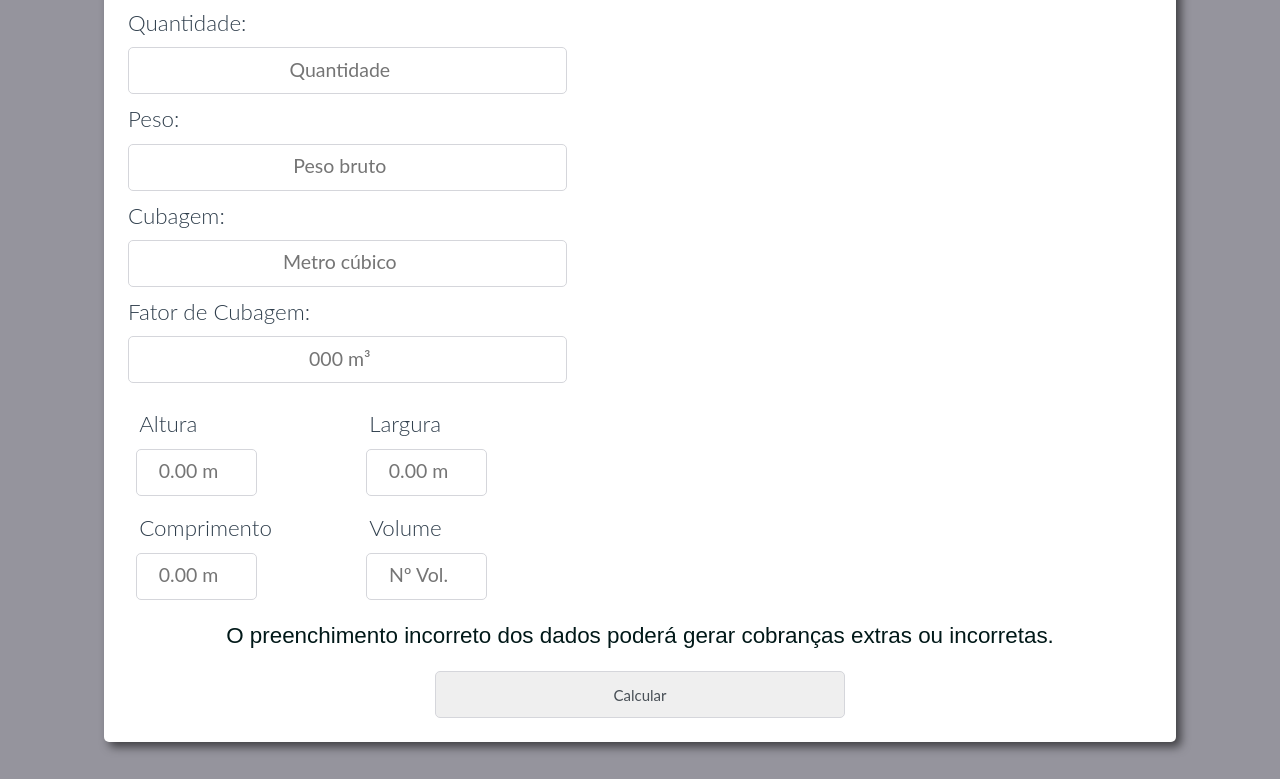
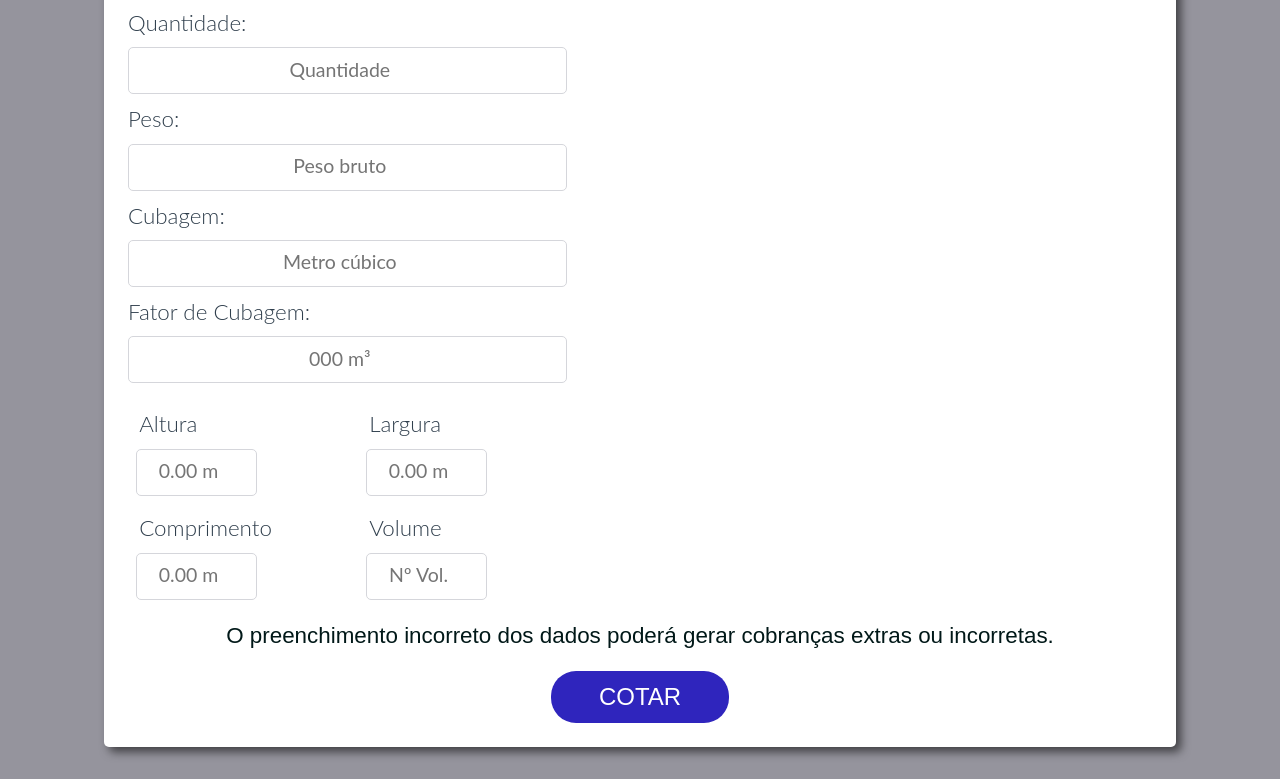
Before and after one commit to elieljuniorm/maia-transport, a React (Create React App) app: page / in a window 1280 px wide. Shown: the part 303-1082 px from the top of the page. Built offline with nearby package versions, Linux system fonts and the light colour scheme.

Commit message:
criando funcao de calculo

```diff
--- a/src/componente/Calculadora.js
+++ b/src/componente/Calculadora.js
@@ -3,6 +3,59 @@ import React from 'react'
 import styles from './Calculadora.module.css'
 
 function Calculadora() {
+
+    function calcular(){
+        let tab = Number(document.getElementById("fretepeso").value)
+        let val = Number(document.getElementById("valornf").value)
+        let pes = Number(document.getElementById("pesobruto").value)
+        let cub = Number(document.getElementById("cubagem").value)
+        let fat = Number(document.getElementById("fator").value)
+        let volume = Number(document.getElementById("volume").value)
+        let alt = Number(document.getElementById("altura").value)
+        let com = Number(document.getElementById("comprimento").value)
+        let lag = Number(document.getElementById("largura").value)
+        let res = document.getElementById('resultado')
+        let dim = (alt*com*lag*volume)*fat
+        let cubft = cub*fat
+        const seguro = 0.007
+        const icms = 0.93
+        const taxa = 65.00
+
+        if(val <= 0 || pes <= 0){
+            alert('VALOR DE NF-e OU PESO INVALIDOS, TENTE NOVAMENTE')
+        }else{
+
+            console.log({cubft,dim,pes})
+            if(cubft > pes && cubft > dim && pes !== 0 && val !== 0){
+                let fretecb = ((val*seguro) + taxa + (cubft*tab))/icms
+                res.innerHTML = `Seu frete fica no valor de R$ ${fretecb.toFixed(2)}`
+            }
+
+                else{
+                    console.log({cubft,dim,pes})
+                    if(cubft > pes && cubft < dim && pes !== 0 && val !== 0){
+                        let fretedim = ((val*seguro) + taxa + (dim*tab)/icms)
+                        res.innerHTML = `Seu frete fica no valor de R$ ${fretedim.toFixed(2)}`
+
+                    }
+                    else{
+                        console.log({cubft,pes,dim})
+                        if(cubft < pes && dim < pes && pes !== 0 && val !== 0){
+                            let fretepeso = ((val*seguro) + taxa + (pes*tab)/icms)
+                            res.innerHTML = `Seu frete fica no valor de R$ ${fretepeso.toFixed(2)}`
+
+                        }
+                    }
+                }
+            }
+            if(val <= 1000 && pes <=100 && pes > 50 && pes !== 0 && val !== 0){
+                res.innerHTML = `Seu frete fica na taxa mínima de R$ 125,00`
+            }else{
+                if(val <= 1000 && pes <= 50 && pes !== 0 && val !== 0){
+                res.innerHTML = `Seu frete fica na taxa mínima de R$ 95,00`}
+            }
+    }
+
     return (
 
         <div className={styles.pagina}>
@@ -11,56 +64,56 @@ function Calculadora() {
 
                 <h1>Informe os dados da Mercadoria</h1>
 
-                <form Name={styles.formulario}>
+                <form className={styles.formulario}>
 
-                    <label for="tabela">Tabela:</label>
+                    <label >Tabela:</label>
 
-                    <input type="number" name="fretepeso" id="fretepeso" placeholder="Frete peso" required className={styles.entradaDados} />
+                    <input type="number"  id="fretepeso" placeholder="Frete peso" required className={styles.entradaDados} />
 
-                    <label for="valornf">Valor de NF-e:</label>
+                    <label >Valor de NF-e:</label>
 
-                    <input type="number" name="valornf" id="valornf" placeholder="Valor NF-e" required className={styles.entradaDados} />
+                    <input type="number"  id="valornf" placeholder="Valor NF-e" required className={styles.entradaDados} />
 
-                    <label for="quantidade">Quantidade:</label>
+                    <label>Quantidade:</label>
 
-                    <input type="number" name="quantidade" id="quantidade" placeholder="Quantidade" className={styles.entradaDados} />
+                    <input type="number"  id="quantidade" placeholder="Quantidade" className={styles.entradaDados} />
 
-                    <label for="peso">Peso:</label>
+                    <label >Peso:</label>
 
-                    <input type="number" name="peso" id="pesobruto" placeholder="Peso bruto" required className={styles.entradaDados} />
+                    <input type="number"  id="pesobruto" placeholder="Peso bruto" required className={styles.entradaDados} />
 
-                    <label for="cubagem">Cubagem:</label>
+                    <label>Cubagem:</label>
 
-                    <input type="number" name="cubagem" id="cubagem" placeholder="Metro cúbico" className={styles.entradaDados} />
+                    <input type="number"  id="cubagem" placeholder="Metro cúbico" className={styles.entradaDados} />
 
-                    <label for="fator-de-cubagem">Fator de Cubagem:</label>
+                    <label>Fator de Cubagem:</label>
 
-                    <input type="number" name="fator" id="fator" placeholder="000 m³" className={styles.entradaDados} />
+                    <input type="number"  id="fator" placeholder="000 m³" className={styles.entradaDados} />
 
 
-                    <table className={styles.tabela}>
+                    <div className={styles.tabela}>
 
                         <span>
-                            <label for="altura" className={styles.tituloMedidas}>Altura</label>
-                            <input type="number" name="altura" id="altura" placeholder="0.00 m" className={styles.medidas} />
+                            <label className={styles.tituloMedidas}>Altura</label>
+                            <input type="number"  id="altura" placeholder="0.00 m" className={styles.medidas} />
                         </span>
 
                         <span>
-                            <label for="altura" className={styles.tituloMedidas}>Largura</label>
-                            <input type="number" name="comprimento" id="comprimento" placeholder="0.00 m" className={styles.medidas} />
+                            <label className={styles.tituloMedidas}>Largura</label>
+                            <input type="number"  id="comprimento" placeholder="0.00 m" className={styles.medidas} />
                         </span>
 
                         <span>
-                            <label for="altura" className={styles.tituloMedidas}>Comprimento</label>
-                            <input type="number" name="largura" id="largura" placeholder="0.00 m" className={styles.medidas} />
+                            <label className={styles.tituloMedidas}>Comprimento</label>
+                            <input type="number"  id="largura" placeholder="0.00 m" className={styles.medidas} />
                         </span>
 
                         <span>
-                            <label for="altura" className={styles.tituloMedidas}>Volume</label>
-                            <input type="number" name="volume" id="volume" placeholder="Nº Vol." className={styles.medidas} />
+                            <label className={styles.tituloMedidas}>Volume</label>
+                            <input type="number"  id="volume" placeholder="Nº Vol." className={styles.medidas} />
                         </span>
 
-                    </table>
+                    </div>
 
                     {/* <div className={styles.botoes}>
                         <input type="button" value="Adicionar" onclick="adicionar()" className={styles.botaoDimensao} />
@@ -75,7 +128,7 @@ function Calculadora() {
                 </div>
 
                 <div className={styles.botoes}>
-                    <input type="button" value="Calcular" onclick="calcular()" className={styles.botaoCalcular} />
+                    <button type='button' title='Calcular' className={styles.botaoCalcular} onClick={calcular}>COTAR</button>
                 </div>
             </main>
         </div>
--- a/src/componente/Calculadora.module.css
+++ b/src/componente/Calculadora.module.css
@@ -58,8 +58,23 @@ input::placeholder {
   margin: 0.5em;
 }
 .botoes {
-  text-align: center;
-  font-size: 25px;
+  display: flex;
+  justify-content: center;
+  padding: 0 1em 0 1em ;
+}
+.botaoCalcular {
+  font-size: 1.5em;
+  font-family: Arial, Helvetica, sans-serif;
+  font-weight: 400;
+  border: none;
+  background: rgb(47, 37, 189);
+  border-radius: 25px;
+  padding: .5em 2em;
+  color: white;
+}
+.botaoCalcular:hover{
+  background-color: blue;
+  transform: scale(1.2);
 }
 .resultado {
   padding-bottom: 1em;
```
Also changed, not shown: src/componente/footer/Footer.js (added), src/componente/footer/Footer.module.css (added), src/componente/header/Header.js (added), src/componente/header/Header.module.css (added).
